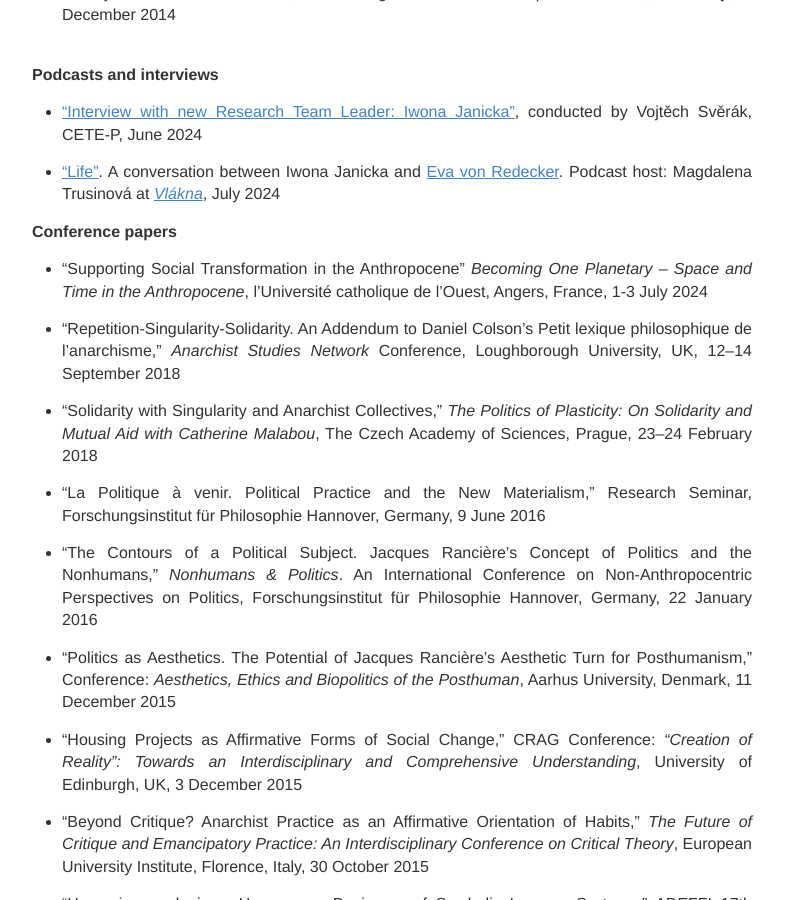
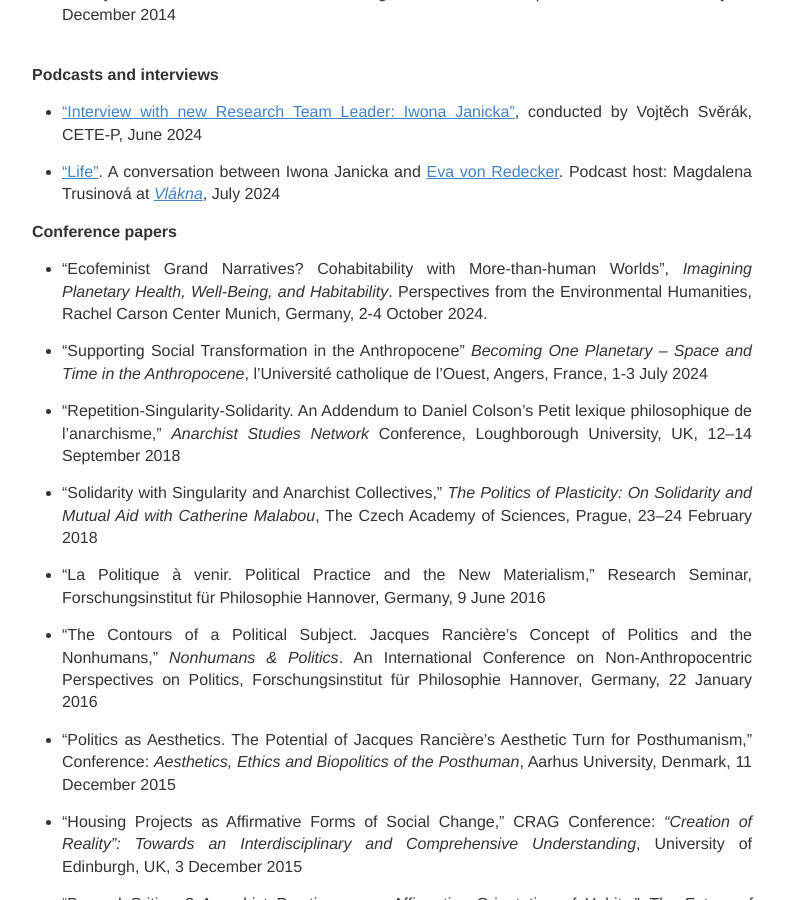
Before and after one commit to IJanicka/IJanicka.github.io, a Jekyll site: the page built from talks.md, in a window 1280 px wide and 900 px high, scrolled down 1432 px. Shown: the whole window, without its empty margins (248-1033 px from the left). Built offline with Jekyll 4.4.1, drawn with Linux system fonts in a browser that asks for light colours.

Commit message:
Update talks.md

```diff
--- a/talks.md
+++ b/talks.md
@@ -51,6 +51,8 @@ permalink: /talks/
 
 **Conference papers**<br>
 
+* “Ecofeminist Grand Narratives? Cohabitability with More-than-human Worlds”, *Imagining Planetary Health, Well-Being, and Habitability*. Perspectives from the Environmental Humanities, Rachel Carson Center Munich, Germany,  2-4 October 2024.<br>
+
 * “Supporting Social Transformation in the Anthropocene” *Becoming One Planetary – Space and Time in the Anthropocene*, l’Université catholique de l’Ouest, Angers, France, 1-3 July 2024 <br>
 
 * “Repetition-Singularity-Solidarity. An Addendum to Daniel Colson’s Petit lexique philosophique de l’anarchisme,” *Anarchist Studies Network* Conference, Loughborough University, UK, 12–14 September 2018<br>
```
